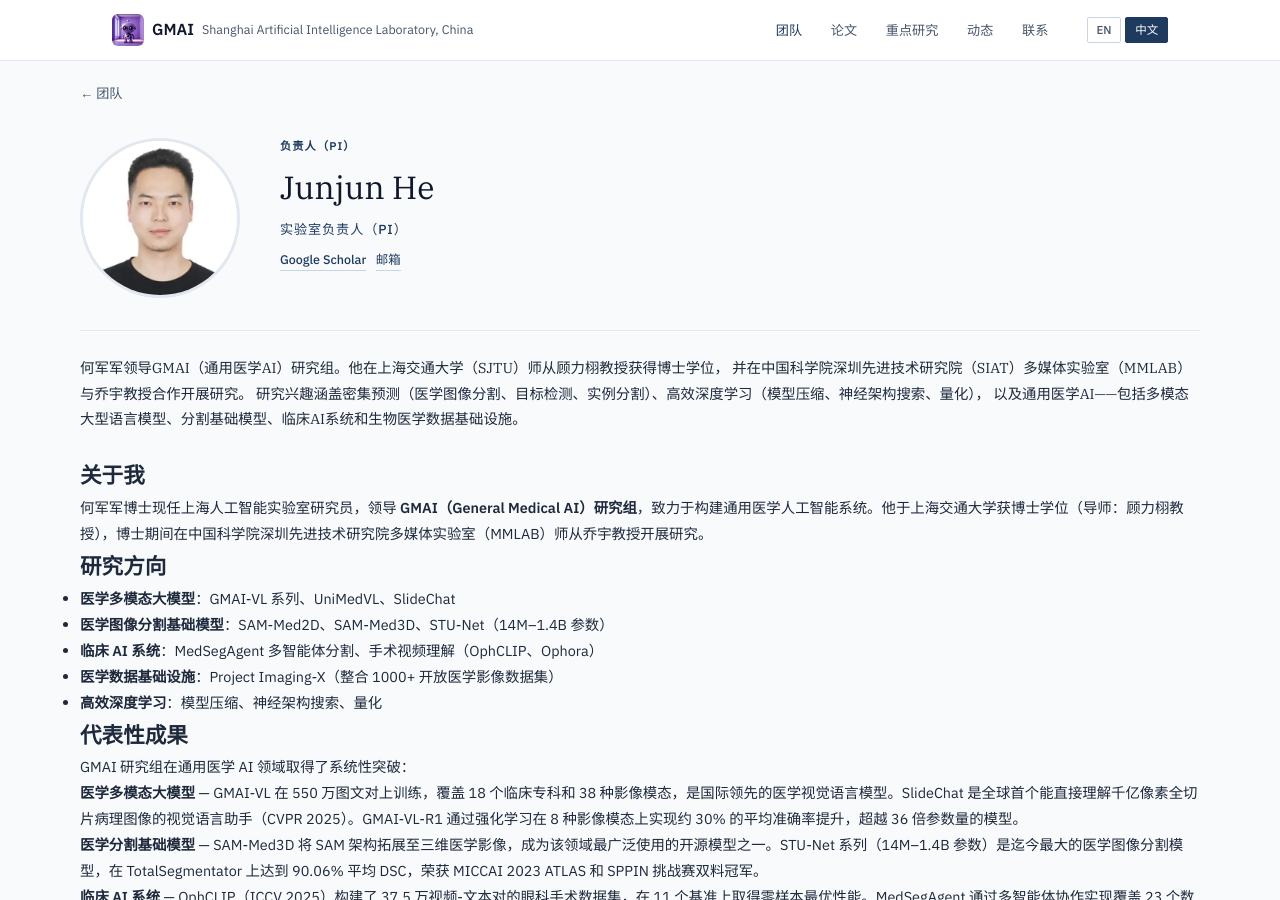
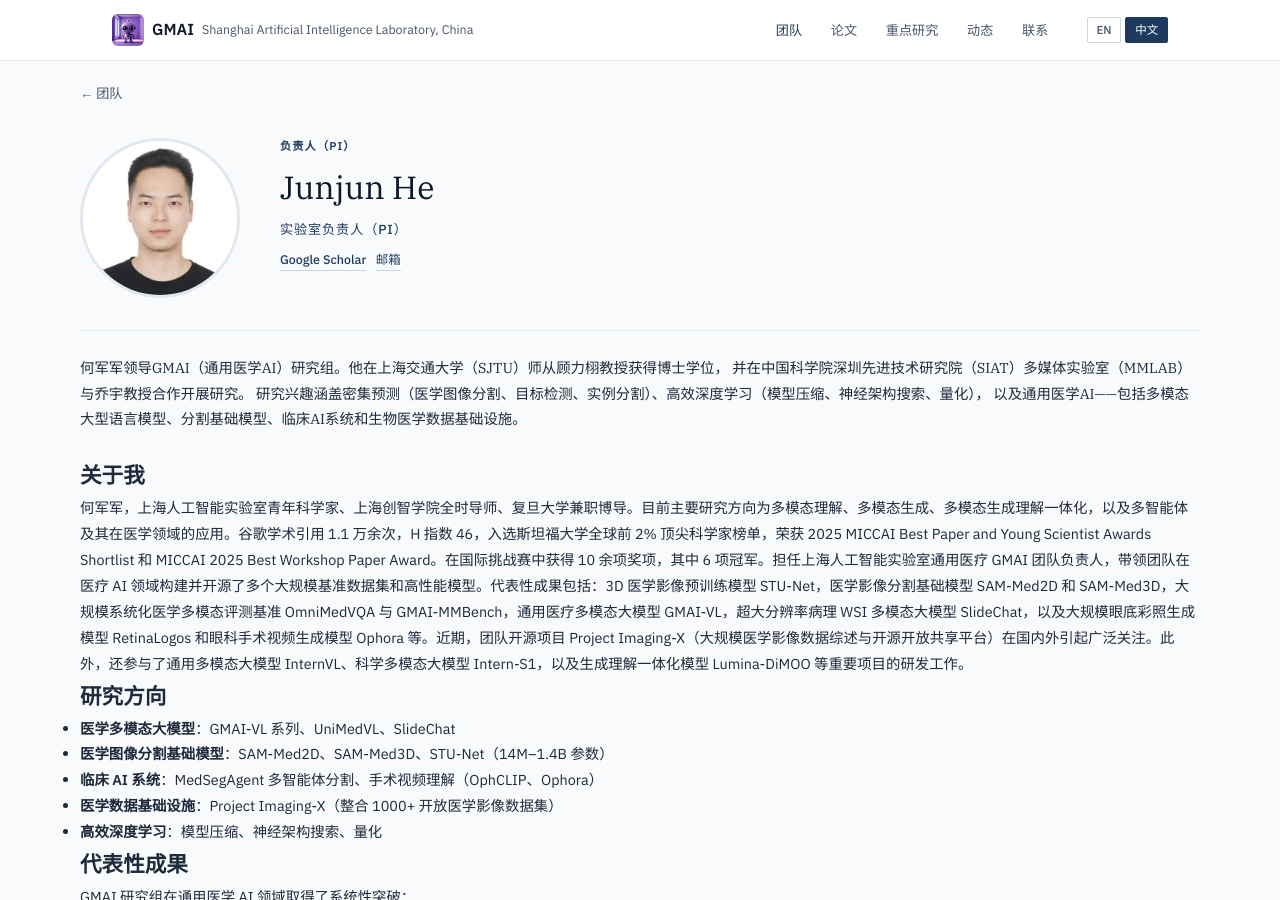
Before and after one commit to uni-medical/gmai-web, a Jekyll site: the page built from pages/zh/team/junjun-he.md, in a window 1280 px wide and 900 px high. Built offline with Jekyll 4.4.1, drawn with Linux system fonts in a browser that asks for light colours.

Commit message:
content: update PI profile bio and title (EN/ZH)

```diff
--- a/_data/team.yml
+++ b/_data/team.yml
@@ -4,8 +4,8 @@
   slug:     "junjun-he"
   role:     "Principal Investigator"
   role_zh:  "实验室负责人（PI）"
-  title:    "Principal Investigator, GMAI Lab"
-  title_zh: "GMAI 实验室负责人（PI）"
+  title:    "Young Scientist, Shanghai AI Lab · Head of GMAI Team"
+  title_zh: "上海人工智能实验室青年科学家 · GMAI 团队负责人"
   bio:      >
     Junjun He leads the GMAI (General Medical AI) research group. He received his PhD from
     Shanghai Jiao Tong University (SJTU), advised by Prof. Lixu Gu, and conducted research
--- a/pages/zh/team/junjun-he.md
+++ b/pages/zh/team/junjun-he.md
@@ -8,7 +8,7 @@
 
 ## 关于我
 
-何军军博士现任上海人工智能实验室研究员，领导 **GMAI（General Medical AI）研究组**，致力于构建通用医学人工智能系统。他于上海交通大学获博士学位（导师：顾力栩教授），博士期间在中国科学院深圳先进技术研究院多媒体实验室（MMLAB）师从乔宇教授开展研究。
+何军军，上海人工智能实验室青年科学家、上海创智学院全时导师、复旦大学兼职博导。目前主要研究方向为多模态理解、多模态生成、多模态生成理解一体化，以及多智能体及其在医学领域的应用。谷歌学术引用 1.1 万余次，H 指数 46，入选斯坦福大学全球前 2% 顶尖科学家榜单，荣获 2025 MICCAI Best Paper and Young Scientist Awards Shortlist 和 MICCAI 2025 Best Workshop Paper Award。在国际挑战赛中获得 10 余项奖项，其中 6 项冠军。担任上海人工智能实验室通用医疗 GMAI 团队负责人，带领团队在医疗 AI 领域构建并开源了多个大规模基准数据集和高性能模型。代表性成果包括：3D 医学影像预训练模型 STU-Net，医学影像分割基础模型 SAM-Med2D 和 SAM-Med3D，大规模系统化医学多模态评测基准 OmniMedVQA 与 GMAI-MMBench，通用医疗多模态大模型 GMAI-VL，超大分辨率病理 WSI 多模态大模型 SlideChat，以及大规模眼底彩照生成模型 RetinaLogos 和眼科手术视频生成模型 Ophora 等。近期，团队开源项目 Project Imaging-X（大规模医学影像数据综述与开源开放共享平台）在国内外引起广泛关注。此外，还参与了通用多模态大模型 InternVL、科学多模态大模型 Intern-S1，以及生成理解一体化模型 Lumina-DiMOO 等重要项目的研发工作。
 
 ## 研究方向
 
```
Also changed, not shown: pages/team/junjun-he.md (+1 -1 lines).
